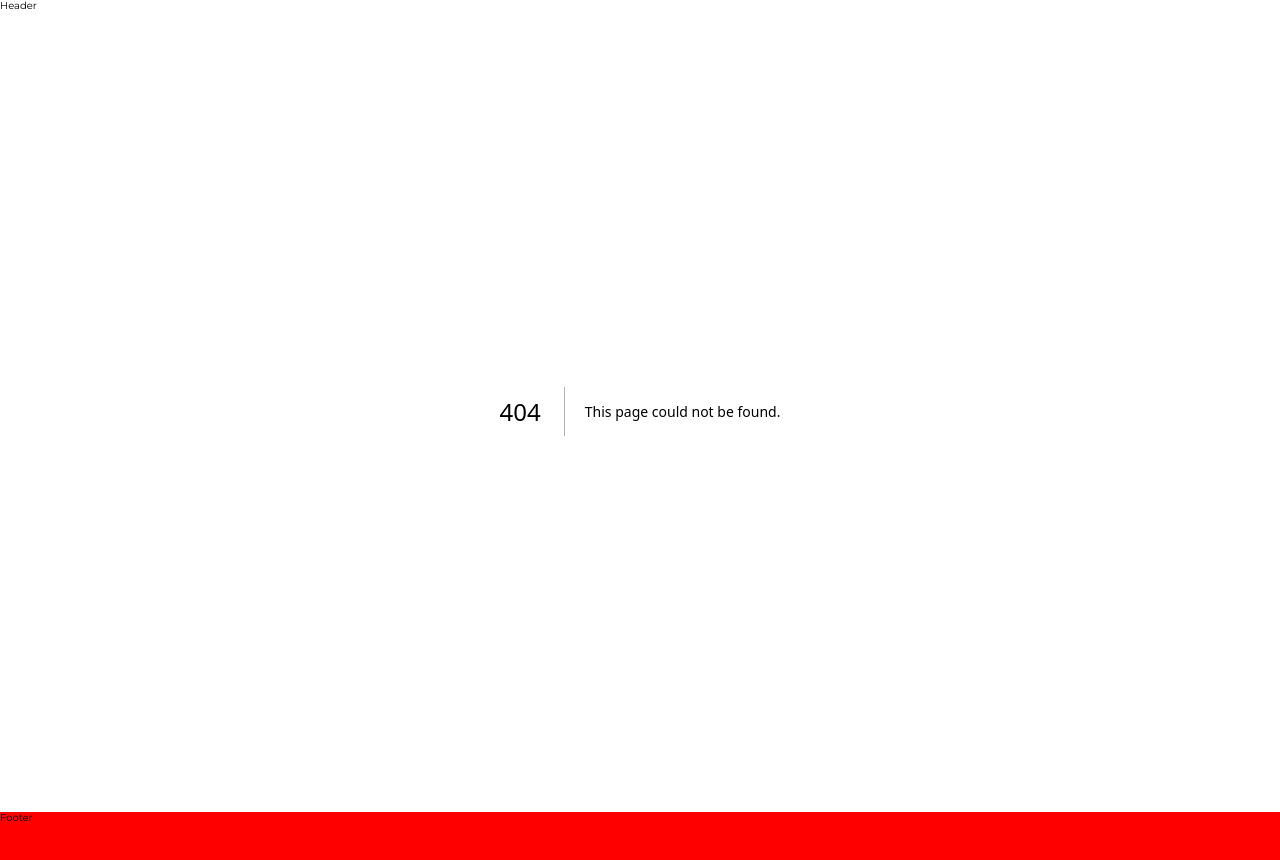
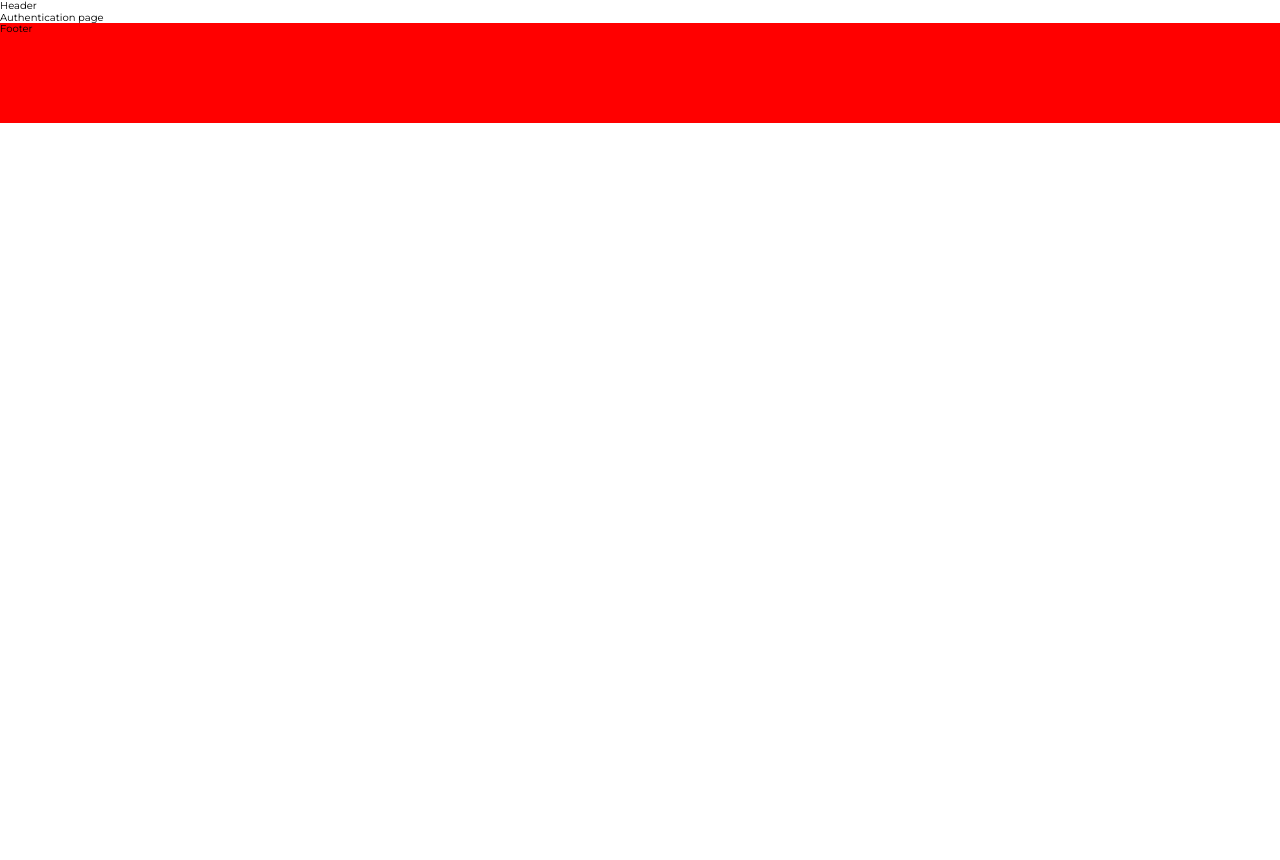
Before and after one commit to antosha14/graphiql-app, a Next.js app: page /authentication in a window 1280 px wide. Before the commit this address had no page. Shown: the top 860 px of the page. After the commit the page ends 800 px from the top, so only its background shows below. Built offline with nearby package versions, Linux system fonts and the light colour scheme.

Commit message:
feat: add routes structure

```diff
--- /dev/null
+++ b/src/app/authentication/page.tsx
@@ -0,0 +1,3 @@
+export default function Authentication() {
+  return <div>Authentication page</div>;
+}
--- /dev/null
+++ b/src/app/graphiql/page.tsx
@@ -0,0 +1,3 @@
+export default function GraphiqlPage() {
+  return <div>Graphiql page</div>;
+}
--- a/src/app/layout.tsx
+++ b/src/app/layout.tsx
@@ -17,7 +17,7 @@ export default function RootLayout({
     <html lang="en">
       <body>
         <Header />
-        {children}
+        <main>{children}</main>
         <Footer />
       </body>
     </html>
--- a/src/app/page.tsx
+++ b/src/app/page.tsx
@@ -1,3 +1,3 @@
-export default function Home() {
-  return <main>Hello World</main>;
+export default function WelcomePage() {
+  return <div>Welcome page</div>;
 }
--- /dev/null
+++ b/src/app/registration/page.tsx
@@ -0,0 +1,3 @@
+export default function Registration() {
+  return <div>Registration page</div>;
+}
--- /dev/null
+++ b/src/app/restfull/page.tsx
@@ -0,0 +1,3 @@
+export default function RestfullPage() {
+  return <div>Restfull page</div>;
+}
```
